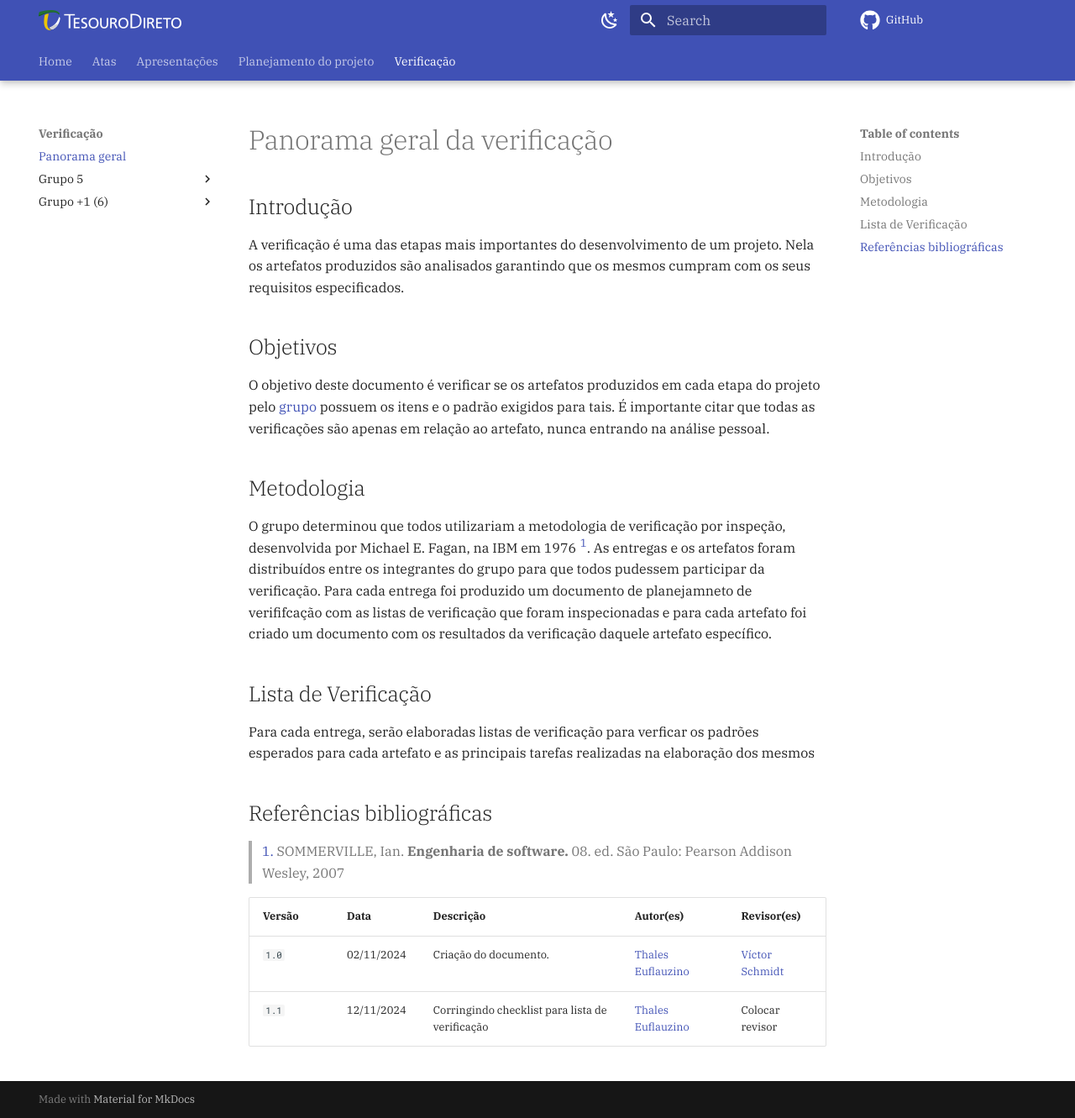
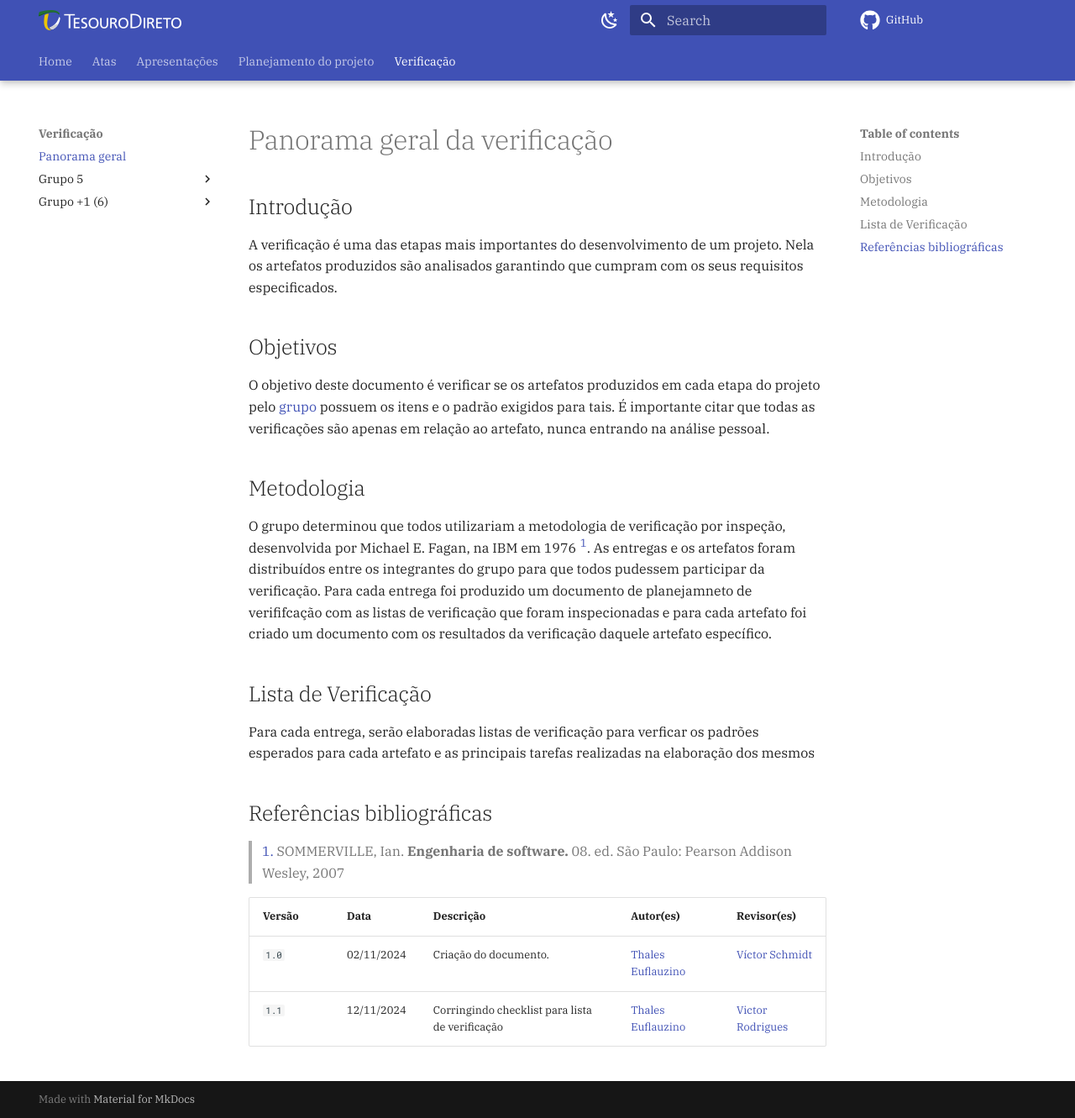
Before and after one commit to Requisitos-de-Software/2024.2-Grupo05, an MkDocs documentation site: the page built from docs/verificacao/lv-geral.md, in a window 1280 px wide and 1331 px high. Shown: the whole window at 84% size. Built offline with MkDocs 1.6.1 and Material for MkDocs 9.7.7, drawn with Linux system fonts in a browser that asks for light colours; comment, search, counter and statistics services are not loaded.

Commit message:
add revisor

```diff
--- a/docs/verificacao/lv-geral.md
+++ b/docs/verificacao/lv-geral.md
@@ -2,7 +2,7 @@
 
 ## Introdução
 
-A verificação é uma das etapas mais importantes do desenvolvimento de um projeto. Nela os artefatos produzidos são analisados garantindo que os mesmos cumpram com os seus requisitos especificados.
+A verificação é uma das etapas mais importantes do desenvolvimento de um projeto. Nela os artefatos produzidos são analisados garantindo que cumpram com os seus requisitos especificados.
 
 ## Objetivos
 
@@ -22,4 +22,4 @@ Para cada entrega, serão elaboradas listas de verificação para verficar os pa
 | Versão | Data       | Descrição             | Autor(es)                                        | Revisor(es)                                      |
 | ------ | ---------- | --------------------- | ------------------------------------------------ | ------------------------------------------------ |
 | `1.0`  | 02/11/2024 | Criação do documento. | [Thales Euflauzino](https://github.com/thaleseuflauzino)      | [Víctor Schmidt](https://github.com/moonshinerd) |
-| `1.1` | 12/11/2024  | Corringindo checklist para lista de verificação | [Thales Euflauzino](https://github.com/thaleseuflauzino) | Colocar revisor |
+| `1.1` | 12/11/2024  | Corringindo checklist para lista de verificação | [Thales Euflauzino](https://github.com/thaleseuflauzino) | [Victor Rodrigues](https://github.com/ViictorHugoo) |
```
